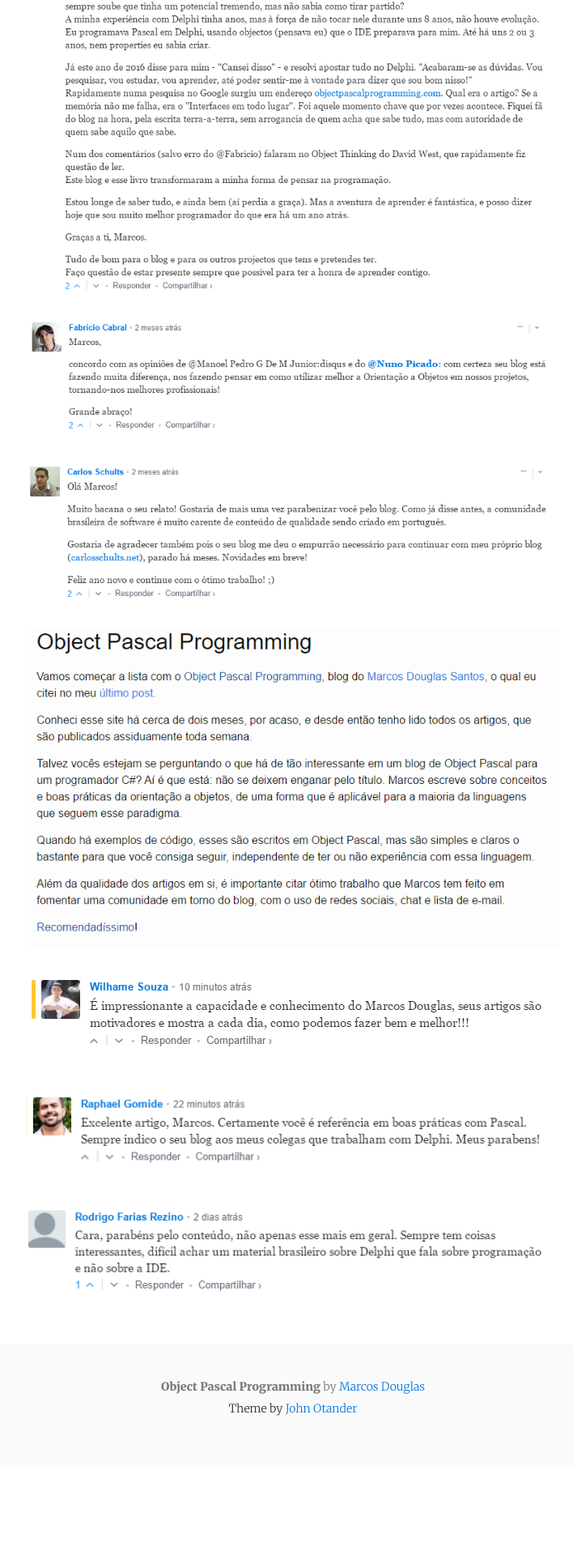
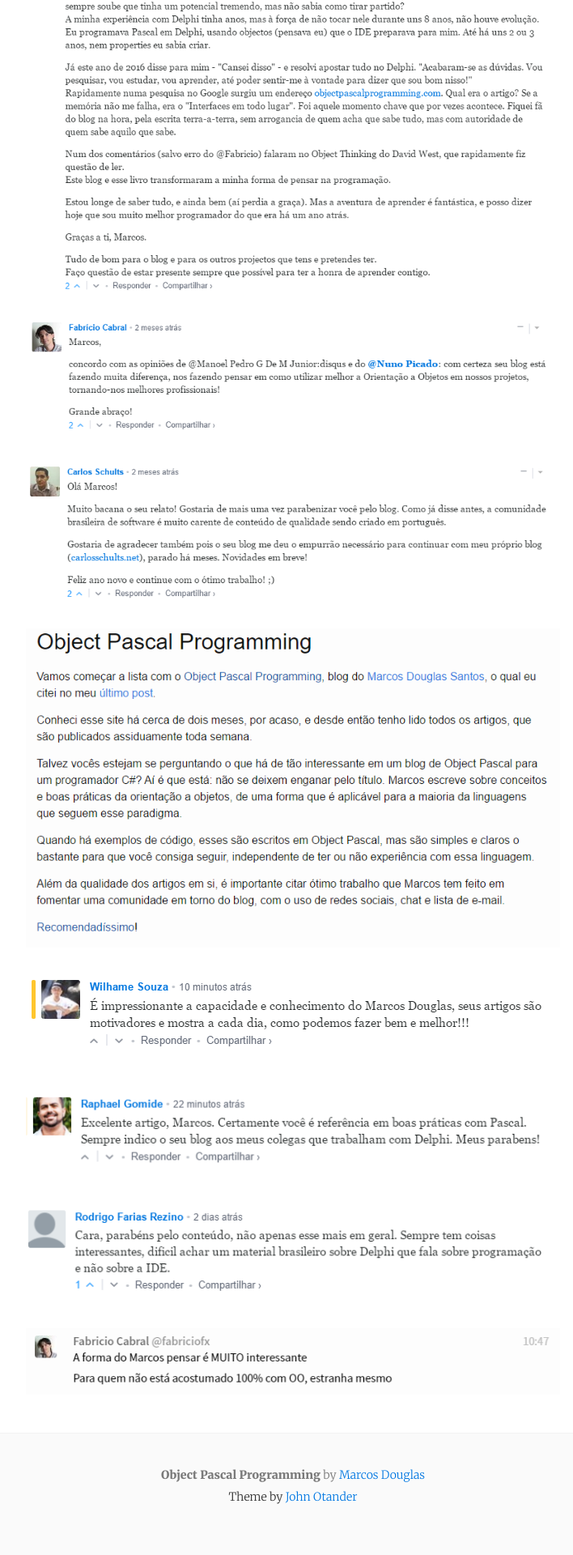
Before and after one commit to mdbs99/opp, a Jekyll site: the page built from testimonials.md, in a window 1280 px wide. Shown: the part 4409-6329 px from the top of the page at 81% size, without its empty margins (278-986 px from the left). Built offline with Jekyll 4.4.1, drawn with Linux system fonts in a browser that asks for light colours; before the commit the page ends 6220 px from its top, so only the background shows below that.

Commit message:
testimonial

```diff
--- a/testimonials.md
+++ b/testimonials.md
@@ -68,3 +68,5 @@
 [![Testemunho]({{ page.image_path }}raphael-gomide-2.png)](http://objectpascalprogramming.com/observando-objetos#comment-3318962646)
 
 [![Testemunho]({{ page.image_path }}rodrigo-farias-rezino.png)](http://objectpascalprogramming.com/herdar-para-rotular#comment-3329742323)
+
+[![Testemunho]({{ page.image_path }}fabricio-cabral-2.png)](https://gitter.im/mdbs99/opp?at=59356109e531dbc905b178e6)
```
Also changed, not shown: images/testimonials/fabricio-cabral-2.png (added).
